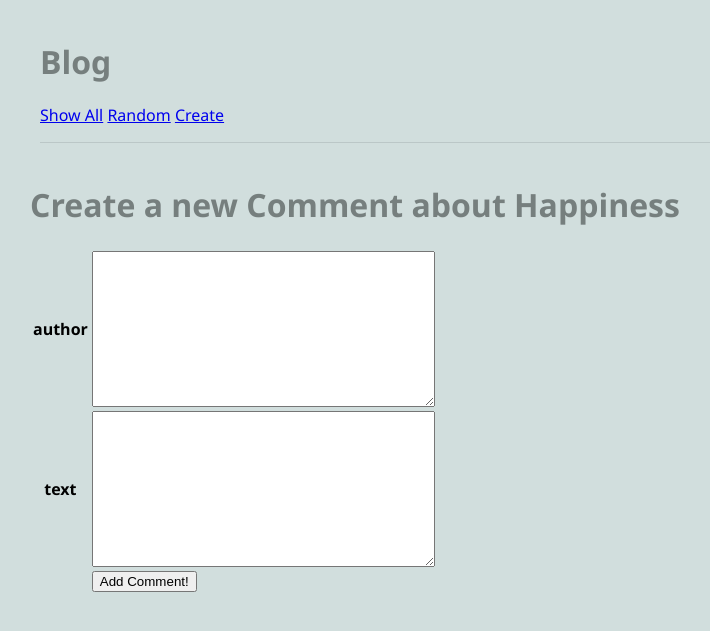
After one commit to codyheadings/cs412, a Django app: page /blog/article/1/create_comment in a window 1280 px wide. The commit adds this page. Shown: the top 631 px of the page, without its empty margins (0-710 px from the left). Run offline with Django 5.2, Linux system fonts and the light colour scheme; data comes from the database, SQL or seed files in the repository; both versions use the stored data as it was after the commit.

Commit message:
Prelecture examples for 9/30: adding comments and new articles

```diff
--- a/blog/admin.py
+++ b/blog/admin.py
@@ -1,5 +1,6 @@
 from django.contrib import admin
 
 # Register your models here.
-from .models import Article
+from .models import Article, Comment
 admin.site.register(Article)
+admin.site.register(Comment)
--- /dev/null
+++ b/blog/forms.py
@@ -0,0 +1,18 @@
+from django import forms
+from .models import Article, Comment
+
+class CreateArticleForm(forms.ModelForm):
+    """A form to add an Article to the database."""
+
+    class Meta:
+        """Associaate this form with a model from the database"""
+        model=Article
+        fields = ["author", "title", "text", "image_url"]
+
+class CreateCommentForm(forms.ModelForm):
+    '''A form to add a Comment to the database.'''
+
+    class Meta:
+        '''associate this form with the Comment model; select fields.'''
+        model = Comment
+        fields = ['author', 'text', ]
--- a/blog/models.py
+++ b/blog/models.py
@@ -1,6 +1,7 @@
 # blog/models.py
 # Define the data objects for our application
 from django.db import models
+from django.urls import reverse
 
 # Create your models here.
 class Article(models.Model):
@@ -13,3 +14,25 @@ class Article(models.Model):
     def __str__(self):
         '''Return a string representation of this Article object.'''
         return f'{self.title} by {self.author}'
+
+    def get_absolute_url(self):
+        """Return a URl to display one instance of this model."""
+        return reverse('article', kwargs={'pk': self.pk})
+
+    def get_all_comments(self):
+        """Return a QuerySet of comments abour this article."""
+        comments = Comment.objects.filter(article=self)
+        return comments
+
+class Comment(models.Model):
+    """Encapsulate the idea of a comment on an article."""
+
+    # data attributs for the Comment:
+    article = models.ForeignKey(Article, on_delete=models.CASCADE)
+    author = models.TextField(blank=False)
+    text = models.TextField(blank=False)
+    published = models.DateTimeField(auto_now=True)
+
+    def __str__(self):
+        """Return a string representation of this Comment."""
+        return f'{self.text}'
--- a/blog/templates/blog/base.html
+++ b/blog/templates/blog/base.html
@@ -14,6 +14,7 @@
                 <ul>
                     <li><a href="{% url 'blog/show_all' %}">Show All</a></li>
                     <li><a href="{% url 'random' %}">Random</a></li>
+                    <li><a href="{% url 'create_article' %}">Create</a></li>
                 </ul>
             </nav>
         </header>
--- /dev/null
+++ b/blog/templates/blog/create_comment_form.html
@@ -0,0 +1,28 @@
+<!-- templates/create_comment_form.html -->
+{% extends 'blog/base.html' %}
+
+<!-- scriptlet code to display the value of the variable `articles` {{ articles }}-->
+{% block content %}
+
+<h1>Create a new Comment about {{article.title}}</h1>
+
+<!-- display the HTML form -->
+ <form method="POST">
+    {% csrf_token %}
+    <table>
+    {% for field in form %}
+    <tr>
+        <th>{{field.name}}</th>
+        <td>{{field}}</td>
+    </tr>
+    {% endfor %}
+    <tr>
+        <td></td>
+        <td>
+            <input type='submit' name = 'Add Comment!' value= 'Add Comment!'>
+        </td>
+    </tr>
+    </table>
+</form>
+
+{% endblock %}
--- a/blog/urls.py
+++ b/blog/urls.py
@@ -1,6 +1,6 @@
 # blog/urls.py
 from django.urls import path
-from .views import ArticleView, ShowAllView, RandomArticleView
+from .views import *
 
 # our view class definition
 urlpatterns = [
@@ -8,4 +8,6 @@ urlpatterns = [
     path('', RandomArticleView.as_view(), name='random'),
     path('show_all', ShowAllView.as_view(), name='blog/show_all'),
     path('article/<int:pk>', ArticleView.as_view(), name='article'),
+    path('article/create', CreateArticleView.as_view(), name='create_article'),
+    path('article/<int:pk>/create_comment', CreateCommentView.as_view(), name='create_comment'),
 ]
--- a/blog/views.py
+++ b/blog/views.py
@@ -1,6 +1,8 @@
 from django.shortcuts import render
 from .models import Article
-from django.views.generic import ListView, DetailView
+from django.views.generic import ListView, DetailView, CreateView
+from .forms import CreateArticleForm, CreateCommentForm
+from django.urls import reverse
 import random
 
 # Create your views here.
@@ -31,3 +33,75 @@ class RandomArticleView(DetailView):
         all_articles = Article.objects.all()
         article = random.choice(all_articles)
         return article
+
+class CreateArticleView(CreateView):
+    """A view to handle creation of new article.
+    (1) display the HTML form to user (GET)
+    (2) process the form submission and store the new Article object (POST)
+    """
+
+    form_class = CreateArticleForm
+    template_name = "blog/create_article_form.html"
+
+class CreateCommentView(CreateView):
+    '''A view to create a new comment and save it to the database.'''
+
+
+    form_class = CreateCommentForm
+    template_name = "blog/create_comment_form.html"
+
+
+    def get_context_data(self):
+        '''Return the dictionary of context variables for use in the template.'''
+
+
+        # calling the superclass method
+        context = super().get_context_data()
+
+
+        # find/add the article to the context data
+        # retrieve the PK from the URL pattern
+        pk = self.kwargs['pk']
+        article = Article.objects.get(pk=pk)
+
+
+        # add this article into the context dictionary:
+        context['article'] = article
+        return context
+
+
+
+
+    def form_valid(self, form):
+        '''This method handles the form submission and saves the
+        new object to the Django database.
+        We need to add the foreign key (of the Article) to the Comment
+        object before saving it to the database.
+        '''
+
+
+		# instrument our code to display form fields:
+        print(f"CreateCommentView.form_valid: form.cleaned_data={form.cleaned_data}")
+
+        # retrieve the PK from the URL pattern
+        pk = self.kwargs['pk']
+        article = Article.objects.get(pk=pk)
+        # attach this article to the comment
+        form.instance.article = article # set the FK
+
+
+        # delegate the work to the superclass method form_valid:
+        return super().form_valid(form)
+
+
+    ## show how the reverse function uses the urls.py to find the URL pattern
+    def get_success_url(self):
+        '''Provide a URL to redirect to after creating a new Comment.'''
+
+
+        # create and return a URL:
+        # return reverse('show_all') # not ideal; we will return to this
+        # retrieve the PK from the URL pattern
+        pk = self.kwargs['pk']
+        # call reverse to generate the URL for this Article
+        return reverse('article', kwargs={'pk':pk})
```
Also changed, not shown: blog/templates/blog/article.html (+13 -0 lines), blog/templates/blog/create_article_form.html (added, +19 -0 lines), blog/migrations/0003_comment.py (added), db.sqlite3.
